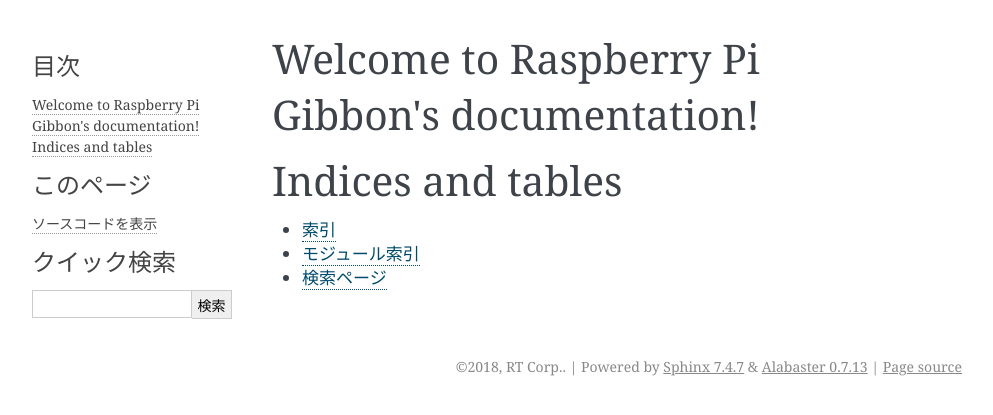
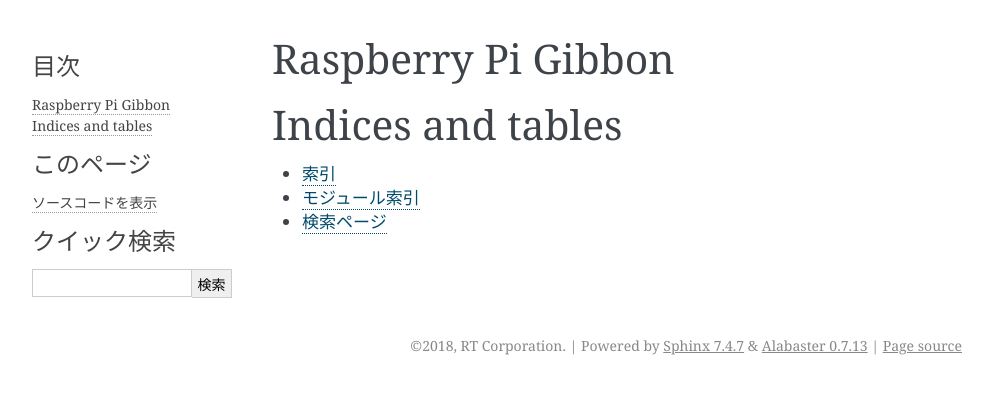
Before and after one commit to raspberrypigibbon/raspigibbon_docs, a Sphinx documentation site: the page built from docs/index.rst, in a window 1280 px wide. Shown: the top 415 px of the page, without its empty margins (148-1141 px from the left). Built offline with Sphinx 7.4.7, drawn with Linux system fonts in a browser that asks for light colours.

Commit message:
Update Copyright

```diff
--- a/docs/conf.py
+++ b/docs/conf.py
@@ -47,8 +47,8 @@
 
 # General information about the project.
 project = 'Raspberry Pi Gibbon'
-copyright = '2018, RT Corp.'
-author = 'RT Corp.'
+copyright = '2018, RT Corporation'
+author = 'RT Corporation'
 
 # The version info for the project you're documenting, acts as replacement for
 # |version| and |release|, also used in various other places throughout the
@@ -128,7 +128,7 @@
 #  author, documentclass [howto, manual, or own class]).
 latex_documents = [
     (master_doc, 'RaspberryPiGibbon.tex', 'Raspberry Pi Gibbon Documentation',
-     'RT Corp.', 'manual'),
+     'RT Corporation', 'manual'),
 ]
 
 
--- a/docs/index.rst
+++ b/docs/index.rst
@@ -3,7 +3,7 @@
    You can adapt this file completely to your liking, but it should at least
    contain the root `toctree` directive.
 
-Welcome to Raspberry Pi Gibbon's documentation!
+Raspberry Pi Gibbon
 ===============================================
 
 .. toctree::
```
